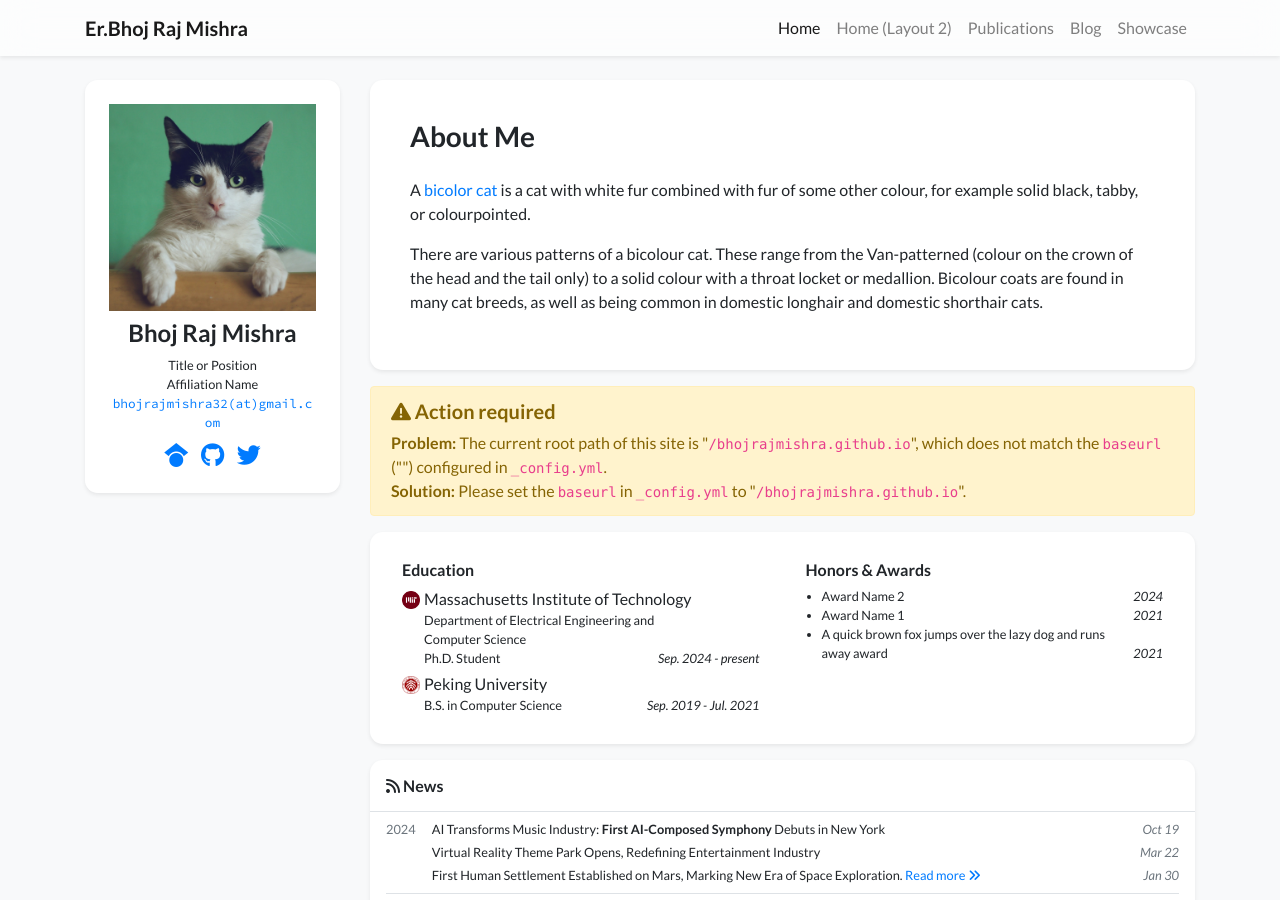
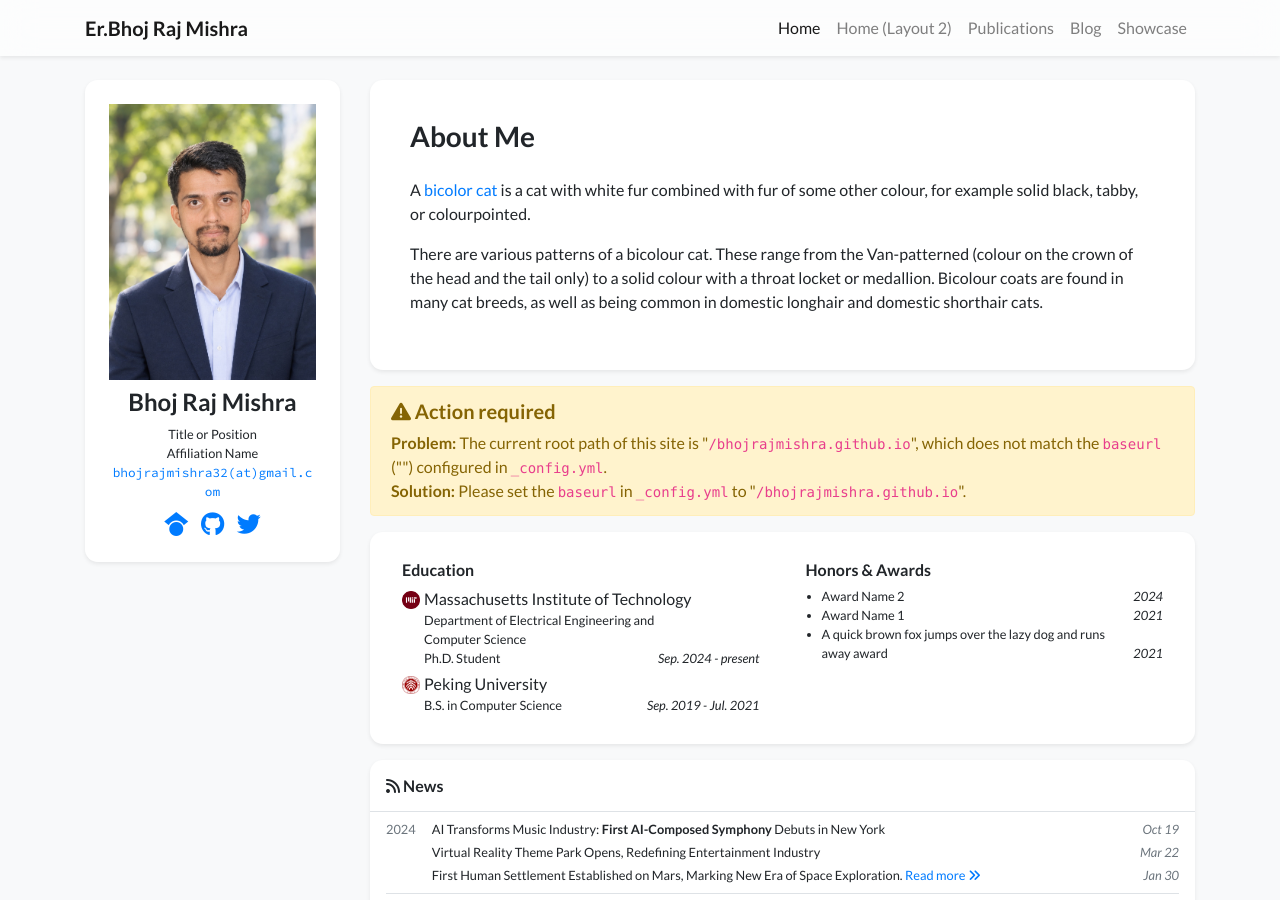
Before and after one commit to bhojrajmishra/bhojrajmishra.github.io, a Jekyll site: the page built from index.html, in a window 1280 px wide and 900 px high. Built offline with Jekyll 4.4.1, drawn with Linux system fonts in a browser that asks for light colours; nearby versions of some CDN libraries; a style sheet for code colours, icons or effects is not loaded.

Commit message:
Update portrait URL in profile.yml

```diff
--- a/_data/profile.yml
+++ b/_data/profile.yml
@@ -27,7 +27,7 @@ short_bio: >-
     as well as being common in domestic longhair and domestic shorthair cats.
   </p>
 
-portrait_url: /assets/images/photos/portrait.jpg
+portrait_url: /assets/images/photos/WhatsApp Image 2026-10-06 at 3.43.44 PM.jpeg
 portrait_caption: >-
   Photo by Manja Vitolic on Unsplash (this caption is optional, comment it out to disable).
 
```
